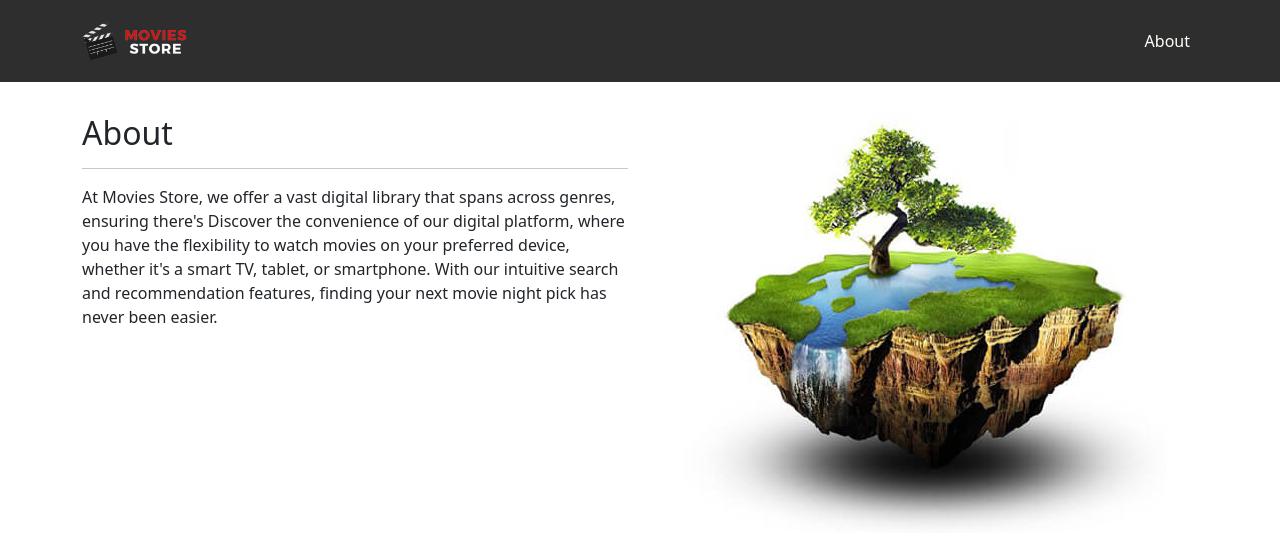
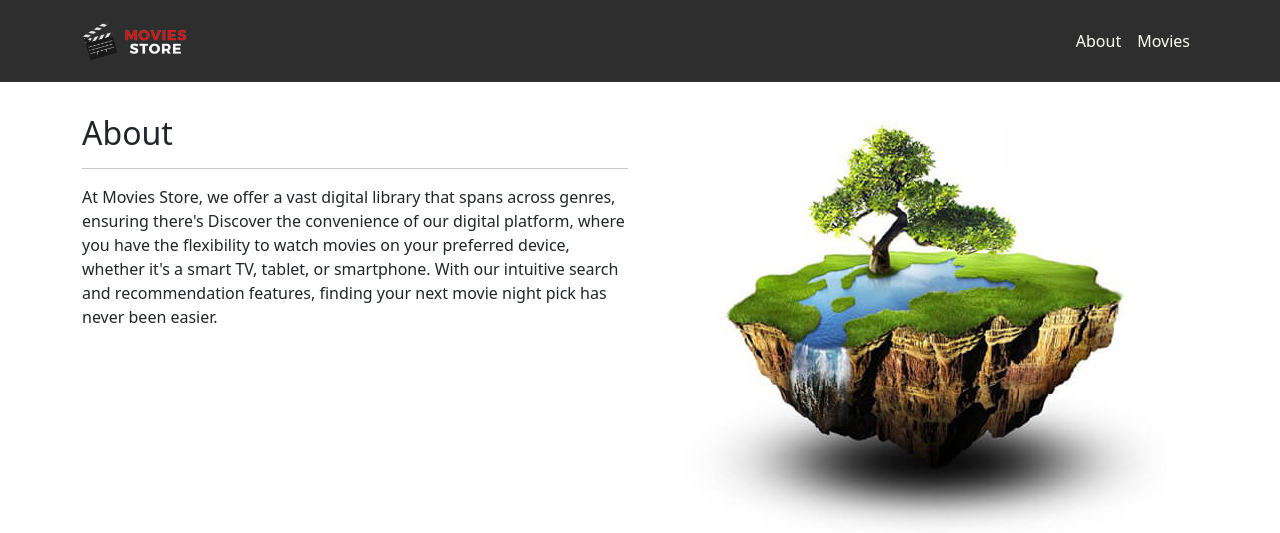
Before and after one commit to OIITuMuCT/Moviesstore, a Django app: page /about in a window 1280 px wide. Shown: the top 533 px of the page. Run offline with Django 5.2, Linux system fonts and the light colour scheme; some libraries are stand-ins or nearby versions.

Commit message:
Adding a link in the base template

```diff
--- a/moviesstore/moviesstore/templates/base.html
+++ b/moviesstore/moviesstore/templates/base.html
@@ -27,7 +27,8 @@
         </button>
         <div class="collapse navbar-collapse" id="navbarNavAltMarkup">
           <div class="navbar-nav ms-auto navbar-ml">
-            <a href="{% url "home.about" %}" class="nav-link">About</a>
+            <a class="nav-link" href="{% url "home.about" %}" >About</a>
+            <a class="nav-link" href="{% url "movies.index" %}">Movies</a>
           </div>
         </div>
       </div>
```
